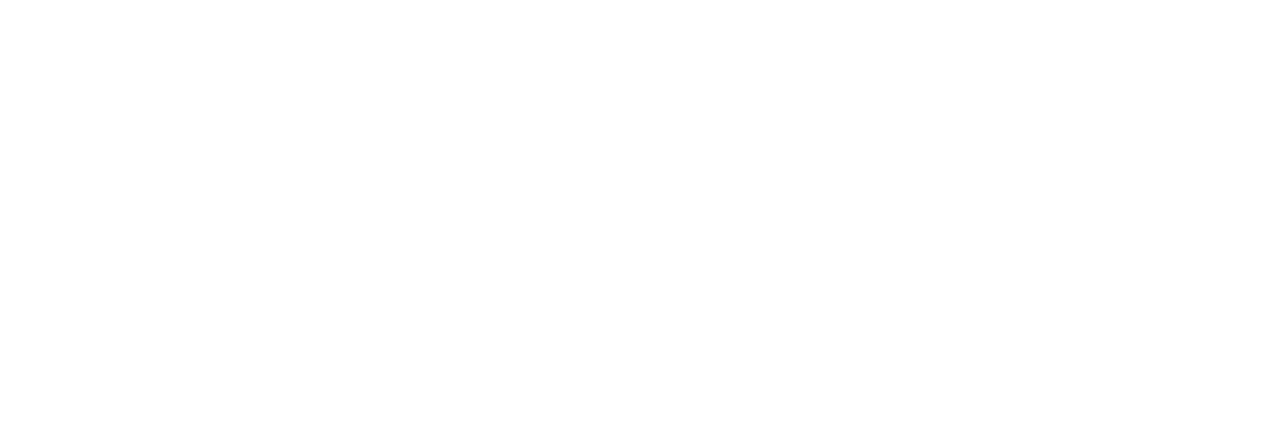
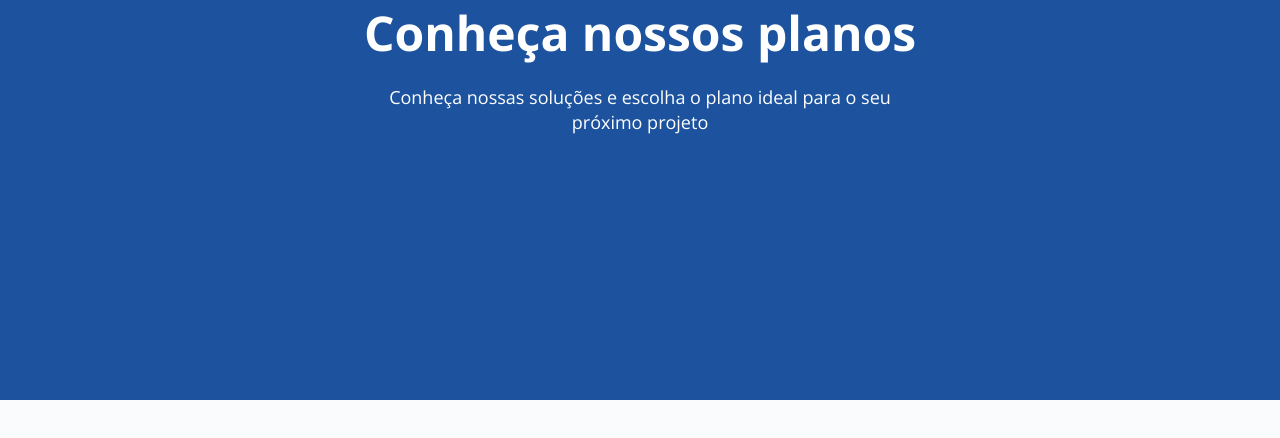
Before and after one commit to KrisMazzini/pricingTable, a React (Vite) app: page / in a window 1280 px wide. Shown: the top 438 px of the page. Built offline with nearby package versions, Linux system fonts and the light colour scheme.

Commit message:
design body background and include header

```diff
--- a/index.html
+++ b/index.html
@@ -2,9 +2,17 @@
 <html lang="en">
   <head>
     <meta charset="UTF-8" />
+    <meta name="viewport" content="width=device-width, initial-scale=1.0" />
+
     <link rel="icon" type="image/svg+xml" href="/src/favicon.svg" />
-    <meta name="viewport" content="width=device-width, initial-scale=1.0" />
-    <title>Vite App</title>
+
+    <link rel="preconnect" href="https://fonts.googleapis.com">
+    <link rel="preconnect" href="https://fonts.gstatic.com" crossorigin>
+    <link href="https://fonts.googleapis.com/css2?family=Open+Sans:ital,wght@0,400;0,600;0,700;1,400;1,600;1,700&display=swap" rel="stylesheet">
+
+    <link rel="stylesheet" href="/src/styles/reset.css">
+
+    <title>Pricing Table</title>
   </head>
   <body>
     <div id="root"></div>
--- a/src/main.jsx
+++ b/src/main.jsx
@@ -1,6 +1,8 @@
 import React from 'react'
 import ReactDOM from 'react-dom/client'
 import { Home } from './pages/Home'
+
+import './styles/global.css'
 
 ReactDOM.createRoot(document.getElementById('root')).render(
   <React.StrictMode>
--- a/src/pages/Home/index.jsx
+++ b/src/pages/Home/index.jsx
@@ -2,6 +2,11 @@
 
 export function Home() {
     return (
-        <></>
+        <>
+            <header>
+                <h1>Conheça nossos planos</h1>
+                <h2>Conheça nossas soluções e escolha o plano ideal para o seu próximo projeto</h2>
+            </header>
+        </>
     )
 }
--- a/src/pages/Home/styles.css
+++ b/src/pages/Home/styles.css
@@ -0,0 +1,3 @@
+header h1 {
+    margin-bottom: 20px;
+}
--- /dev/null
+++ b/src/styles/global.css
@@ -0,0 +1,41 @@
+:root {
+    --yellow: #ffcc29;
+    --blue: #1d539e;
+    --gray: #828799;
+    --page-background: #f9fbfc;
+  }
+
+html * {
+    box-sizing: border-box;
+    font-family: 'Open Sans', sans-serif;
+}
+
+body {
+    min-height: 100vh;
+
+    display: flex;
+    flex-direction: column;
+    justify-content: flex-start;
+    align-items: center;
+
+    background: linear-gradient(var(--blue) 0 50%, var(--page-background) 50% 100%);
+    background-size: cover;
+}
+
+h1 {
+    font-weight: 700;
+    font-size: 48px;
+    line-height: 65px;
+}
+
+h2 {
+    font-weight: 400;
+    font-size: 18px;
+    line-height: 25px;
+}
+
+h1, h2 {
+    max-width: 553px;
+    text-align: center;
+    color: #fff;
+}
--- /dev/null
+++ b/src/styles/reset.css
@@ -0,0 +1,48 @@
+/* http://meyerweb.com/eric/tools/css/reset/
+   v2.0 | 20110126
+   License: none (public domain)
+*/
+
+html, body, div, span, applet, object, iframe,
+h1, h2, h3, h4, h5, h6, p, blockquote, pre,
+a, abbr, acronym, address, big, cite, code,
+del, dfn, em, img, ins, kbd, q, s, samp,
+small, strike, strong, sub, sup, tt, var,
+b, u, i, center,
+dl, dt, dd, ol, ul, li,
+fieldset, form, label, legend,
+table, caption, tbody, tfoot, thead, tr, th, td,
+article, aside, canvas, details, embed,
+figure, figcaption, footer, header, hgroup,
+menu, nav, output, ruby, section, summary,
+time, mark, audio, video {
+	margin: 0;
+	padding: 0;
+	border: 0;
+	font-size: 100%;
+	font: inherit;
+	vertical-align: baseline;
+}
+/* HTML5 display-role reset for older browsers */
+article, aside, details, figcaption, figure,
+footer, header, hgroup, menu, nav, section {
+	display: block;
+}
+body {
+	line-height: 1;
+}
+ol, ul {
+	list-style: none;
+}
+blockquote, q {
+	quotes: none;
+}
+blockquote:before, blockquote:after,
+q:before, q:after {
+	content: '';
+	content: none;
+}
+table {
+	border-collapse: collapse;
+	border-spacing: 0;
+}
```
Also changed, not shown: 2 other files (tests, documents, lock files or other folders).
